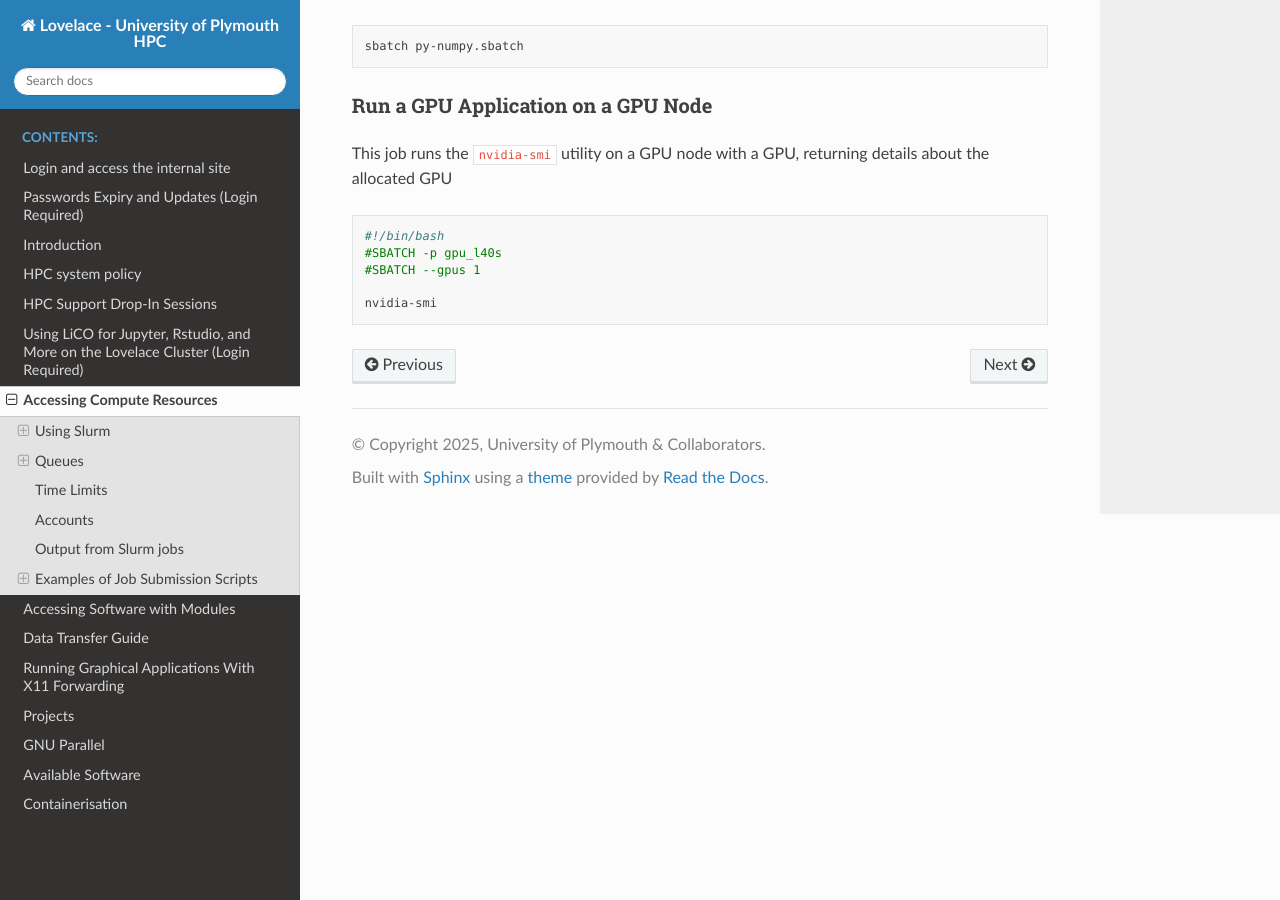
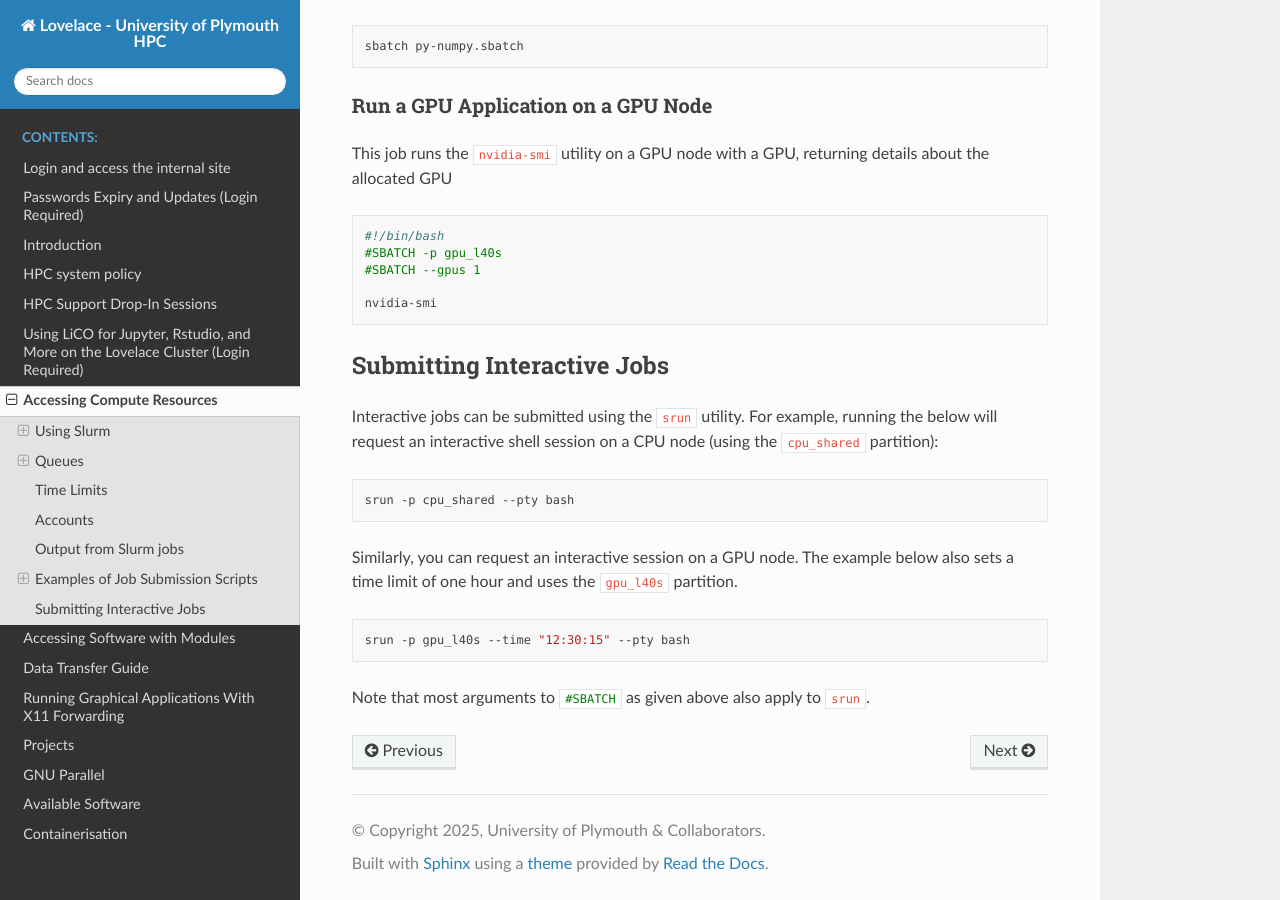
Before and after one commit to AbhinavPraveen/UoP-HPC-Docs, a Sphinx documentation site: the page built from source/user-guide/resources.rst, in a window 1280 px wide and 900 px high, scrolled down 4556 px. Built offline with Sphinx 7.4.7 and the Read the Docs theme 3.1.0, drawn with Linux system fonts in a browser that asks for light colours.

Commit message:
Add interactive example

```diff
--- a/source/user-guide/resources.rst
+++ b/source/user-guide/resources.rst
@@ -227,3 +227,20 @@ This job runs the :plaintext:`nvidia-smi` utility on a GPU node with a GPU, retu
    #SBATCH --gpus 1
 
    nvidia-smi
+
+Submitting Interactive Jobs
+---------------------------
+
+Interactive jobs can be submitted using the :bash:`srun` utility. For example, running the below will request an interactive shell session on a CPU node (using the :plaintext:`cpu_shared` partition):
+
+.. code-block:: bash
+
+   srun -p cpu_shared --pty bash
+
+Similarly, you can request an interactive session on a GPU node. The example below also sets a time limit of one hour and uses the :plaintext:`gpu_l40s` partition.
+
+.. code-block:: bash
+
+   srun -p gpu_l40s --time "12:30:15" --pty bash
+
+Note that most arguments to :sbatch:`#SBATCH` as given above also apply to :bash:`srun`.
```
